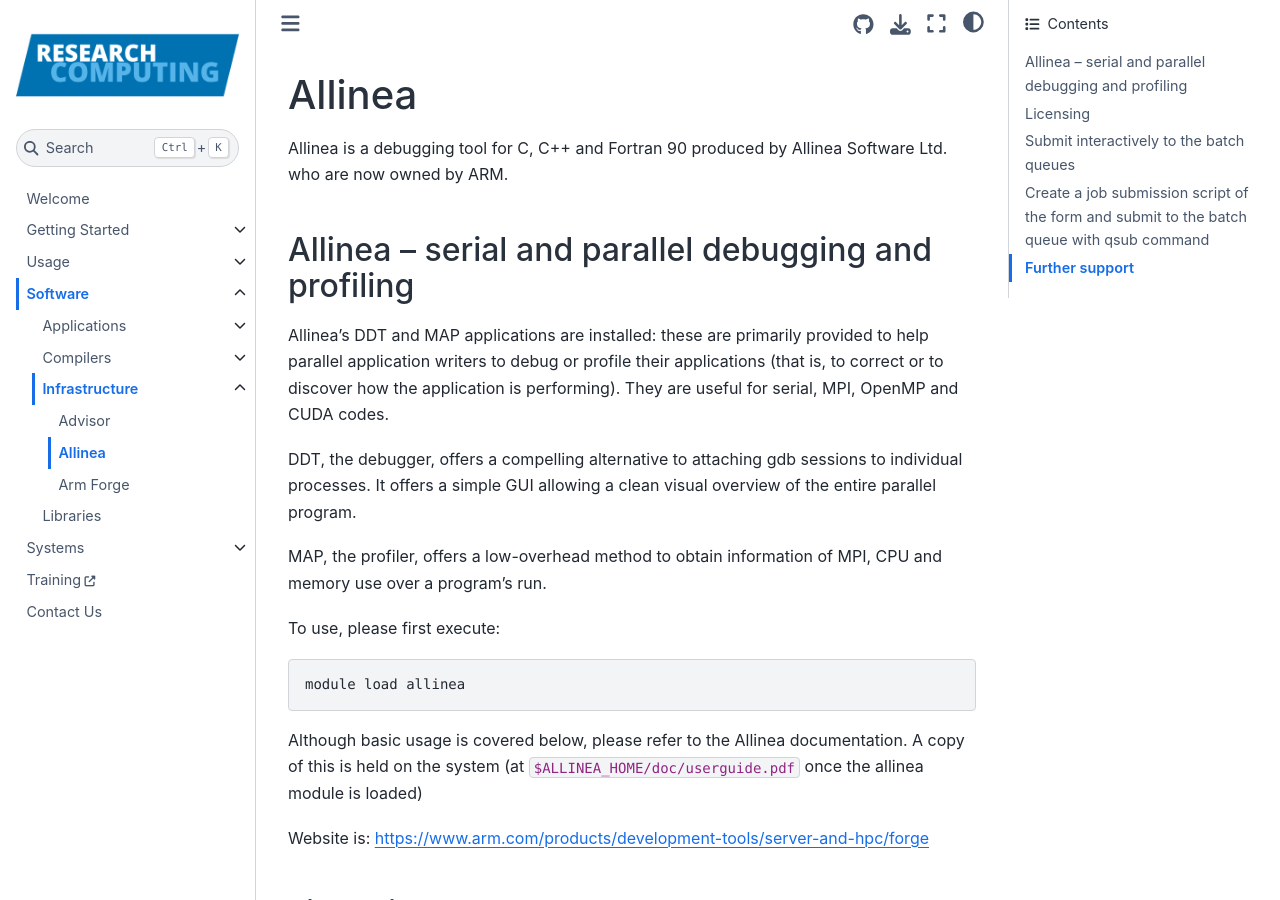
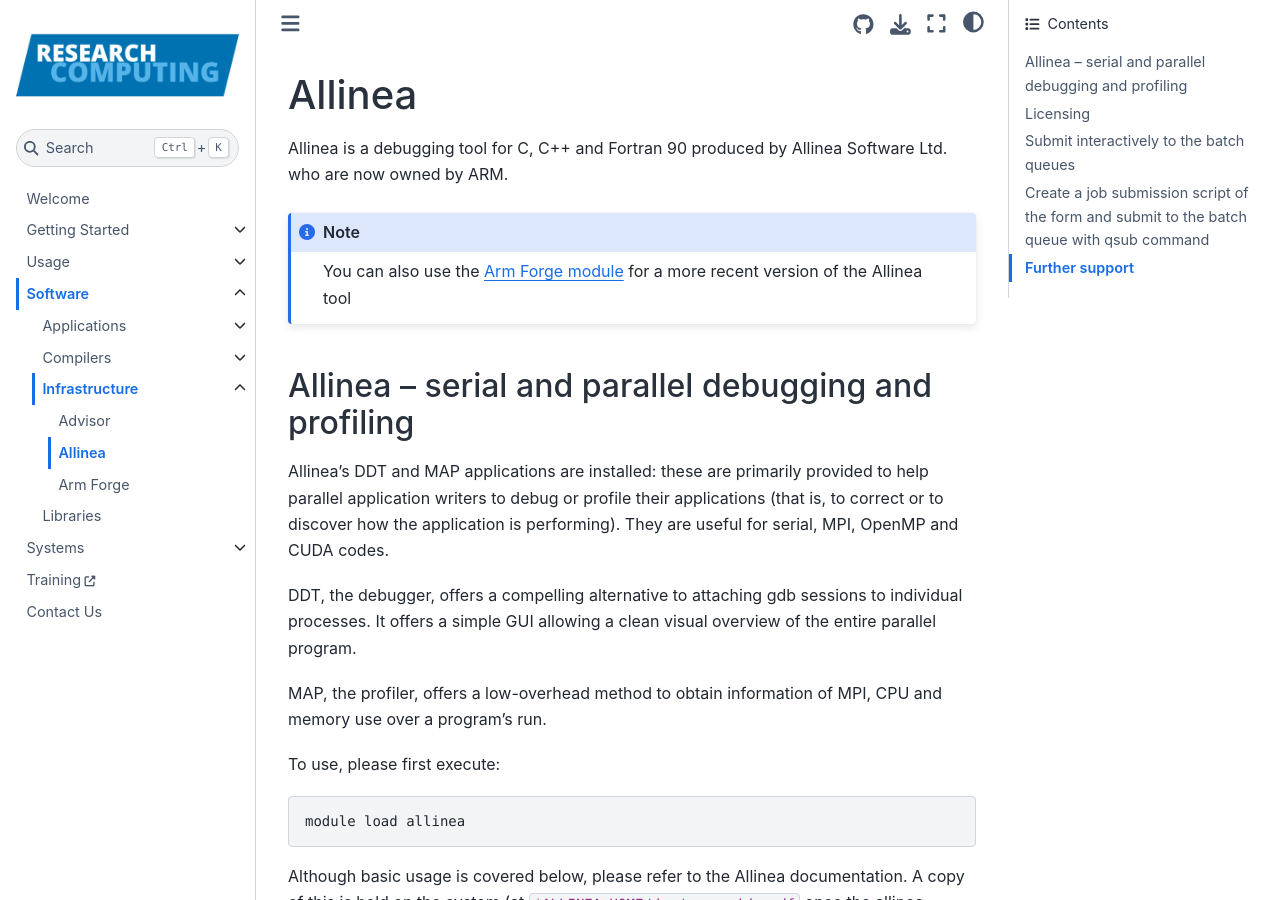
Before and after one commit to foqueiroz/arcdocs.github.io, a Jupyter Book: the page built from book/software/infrastructure/allinea.md, in a window 1280 px wide and 900 px high. Built offline with Jupyter Book 1.0.4 settings and Sphinx 7.4.7 and the Sphinx Book theme 1.1.4, drawn with Linux system fonts in a browser that asks for light colours.

Commit message:
added note on allinea to point to arm-forge

````diff
--- a/book/software/infrastructure/allinea.md
+++ b/book/software/infrastructure/allinea.md
@@ -1,6 +1,10 @@
 # Allinea
 
 Allinea is a debugging tool for C, C++ and Fortran 90 produced by Allinea Software Ltd. who are now owned by ARM.
+
+```{note}
+You can also use the [Arm Forge module](./arm-forge) for a more recent version of the Allinea tool
+```
 
 ## Allinea – serial and parallel debugging and profiling
 
````
